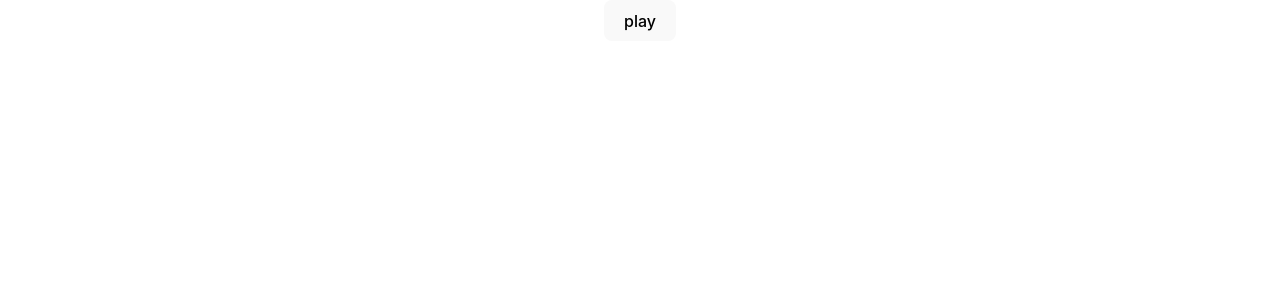
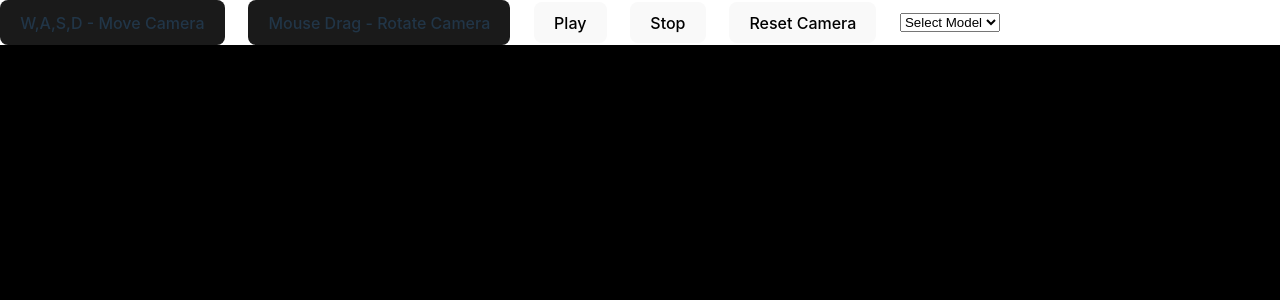
Before and after one commit to woq1124/tictactoe-player, a React (Vite) app: page / in a window 1280 px wide. Shown: the top 300 px of the page. Built offline with nearby package versions, Linux system fonts and the light colour scheme; no server answers.

Commit message:
feat: keyboard 입력 받아서 카메라 움직이게 feat: mouse drag 입력 받아서 카메라 방향 조정 feat: model select 할 수 있도록 추가 그런데 왜 스타레일 애들은 다리를 못쓰는 걸까...

```diff
--- a/src/components/MMDPlayer/MMDManager.ts
+++ b/src/components/MMDPlayer/MMDManager.ts
@@ -12,7 +12,7 @@ export class MMDManager {
   model: THREE.SkinnedMesh | null = null;
   mixer: THREE.AnimationMixer | null = null;
   animation: THREE.AnimationClip | null = null;
-
+  animationFrameId: number | null = null;
   audioListener = new THREE.AudioListener();
   audio = new THREE.Audio(this.audioListener);
 
@@ -23,7 +23,11 @@ export class MMDManager {
     this.lights.forEach((light) => this.scene.add(light));
   }
 
-  setCamera(params: { position?: [x: number, y: number, z: number]; aspect?: number }) {
+  setCamera(params: {
+    position?: [x: number, y: number, z: number];
+    lookAt?: [x: number, y: number, z: number];
+    aspect?: number;
+  }) {
     if (params.position) {
       this.camera.position.set(...params.position);
     }
@@ -31,11 +35,22 @@ export class MMDManager {
       this.camera.aspect = params.aspect;
       this.camera.updateProjectionMatrix();
     }
+    if (params.lookAt) {
+      this.camera.lookAt(...params.lookAt);
+    }
   }
 
-  async mount(container: HTMLElement) {
+  mount(container: HTMLElement) {
     this.renderer.setSize(container.clientWidth, container.clientHeight);
     container.appendChild(this.renderer.domElement);
+    this.render();
+  }
+
+  render() {
+    this.renderer.setAnimationLoop(() => {
+      this.renderer.render(this.scene, this.camera);
+      this.mixer?.update(1 / 120);
+    });
   }
 
   async loadModel(url: string, onProgress?: (progress: ProgressEvent) => void) {
@@ -45,9 +60,25 @@ export class MMDManager {
     this.renderer.render(this.scene, this.camera);
   }
 
+  unloadModel() {
+    if (!this.model) {
+      return;
+    }
+    this.scene.remove(this.model);
+    this.model.geometry.dispose();
+    if (Array.isArray(this.model.material)) {
+      this.model.material.forEach((material) => material.dispose());
+    } else {
+      this.model.material.dispose();
+    }
+    this.model = null;
+    this.mixer = null;
+  }
+
   async loadAnimation(url: string, onProgress?: (progress: ProgressEvent) => void) {
     if (!this.model || !this.mixer) {
-      throw new Error('Model is not loaded');
+      console.warn('Model or mixer is not loaded');
+      return;
     }
     this.animation = await new Promise((resolve, reject) => {
       this.mmdLoader.loadAnimation(
@@ -66,6 +97,11 @@ export class MMDManager {
     });
   }
 
+  unloadAnimation() {
+    this.animation && this.mixer?.uncacheAction(this.animation);
+    this.animation = null;
+  }
+
   async loadAudio(
     url: string,
     params?: { loop?: boolean; volume?: number },
@@ -76,7 +112,7 @@ export class MMDManager {
         url,
         (buffer) => {
           resolve(buffer);
-          this.audio.setLoop(params?.loop ?? false);
+          this.audio.setLoop(params?.loop ?? true);
           this.audio.setVolume(params?.volume ?? 0.5);
         },
         onProgress,
@@ -89,18 +125,30 @@ export class MMDManager {
 
   async play() {
     if (!this.model || !this.mixer || !this.animation) {
-      throw new Error('Model, mixer, or animation is not loaded');
+      console.warn('Model, mixer or animation is not loaded');
+      return;
     }
-    const animate = () => {
-      requestAnimationFrame(animate);
-      this.renderer.render(this.scene, this.camera);
-      this.mixer?.update(0.00833);
-    };
+
     this.mixer.clipAction(this.animation).play();
     const audioContext = new AudioContext();
     audioContext.resume().then(() => {
       this.audio.play();
-      setTimeout(animate, 250);
     });
   }
+
+  async stopAnimation() {
+    if (!this.model || !this.mixer || !this.animation) {
+      return;
+    }
+    this.mixer.existingAction(this.animation)?.stop();
+    this.audio.stop();
+    cancelAnimationFrame(this.animationFrameId!);
+  }
+
+  async dispose() {
+    this.stopAnimation();
+    this.unloadAnimation();
+    this.unloadModel();
+    this.renderer.dispose();
+  }
 }
--- a/src/components/MMDPlayer/MMDPlayer.css
+++ b/src/components/MMDPlayer/MMDPlayer.css
@@ -1,6 +1,38 @@
 .container {
+  display: flex;
+  flex-direction: column;
+  position: relative;
+  width: 100%;
+  height: 100%;
+}
+
+.player {
   position: relative;
   width: 100%;
   height: 100%;
   flex: 1 1 auto;
+  cursor: grab;
 }
+
+.player:active {
+  cursor: grabbing;
+}
+
+.controller {
+  width: 1000px;
+  display: flex;
+  justify-content: space-between;
+  align-items: center;
+}
+
+.controller > span {
+  border-radius: 8px;
+  border: 1px solid transparent;
+  padding: 0.6em 1.2em;
+  font-size: 1em;
+  font-weight: 500;
+  font-family: inherit;
+  background-color: #1a1a1a;
+  cursor: pointer;
+  transition: border-color 0.25s;
+}
--- a/src/components/MMDPlayer/MMDPlayer.tsx
+++ b/src/components/MMDPlayer/MMDPlayer.tsx
@@ -2,12 +2,21 @@ import { useCallback, useEffect, useRef } from 'react';
 import { MMDManager } from './MMDManager';
 import './MMDPlayer.css';
 
+const models = {
+  miku: '/models/miku/Miku_Hatsune_Ver2.pmd',
+  firefly: '/models/firefly/firefly.pmx',
+  tingyun: '/models/tingyun/tingyun.pmx',
+} as Record<string, string>;
+
 export function MMDPlayer() {
   const containerRef = useRef<HTMLDivElement>(null);
-  const mmdManagerRef = useRef(new MMDManager());
+  const mmdManagerRef = useRef<MMDManager>();
 
   useEffect(() => {
     const observer = new ResizeObserver(([container]) => {
+      if (!mmdManagerRef.current) {
+        return;
+      }
       const { width, height } = container.contentRect;
       mmdManagerRef.current.renderer.setSize(width, height);
       mmdManagerRef.current.setCamera({ aspect: width / height });
@@ -22,6 +31,9 @@ export function MMDPlayer() {
     if (!containerRef.current) {
       return;
     }
+    if (!mmdManagerRef.current) {
+      mmdManagerRef.current = new MMDManager();
+    }
     const container = containerRef.current;
     const mmdManager = mmdManagerRef.current;
 
@@ -29,32 +41,123 @@ export function MMDPlayer() {
     mmdManager.setCamera({ position: [0, 10, 20] });
 
     // FIXME: callback hell
-    mmdManager.loadModel('/models/miku/Miku_Hatsune_Ver2.pmd').then(() => {
+    mmdManager.loadModel(models.miku).then(() => {
       mmdManager.loadAnimation('/motions/rabbit-hole/rabbit-hole.vmd').then(() => {
-        mmdManager.loadAudio('/songs/rabbit-hole.mp3').then(() => {});
+        mmdManager.loadAudio('/songs/rabbit-hole.mp3').then(() => {
+          console.log('loaded');
+        });
       });
     });
 
     return () => {
-      mmdManager.renderer.dispose();
+      mmdManager.dispose();
+      mmdManagerRef.current = undefined;
       container.removeChild(mmdManager.renderer.domElement);
+    };
+  }, []);
+
+  useEffect(() => {
+    const container = containerRef.current;
+    const mmdManager = mmdManagerRef.current;
+    if (!container || !mmdManager) {
+      return () => {};
+    }
+    const keyboardHandler = (event: KeyboardEvent) => {
+      if (event.key === 'w') {
+        mmdManager.camera.translateZ(-1);
+      } else if (event.key === 's') {
+        mmdManager.camera.translateZ(1);
+      } else if (event.key === 'a') {
+        mmdManager.camera.translateX(-1);
+      } else if (event.key === 'd') {
+        mmdManager.camera.translateX(1);
+      }
+    };
+    window.addEventListener('keydown', keyboardHandler);
+
+    let isMouseDown = false;
+
+    const mouseDownHandler = () => {
+      isMouseDown = true;
+    };
+    const mouseMoveHandler = (event: MouseEvent) => {
+      if (isMouseDown) {
+        mmdManager.camera.rotateX(-event.movementY * 0.005);
+        mmdManager.camera.rotateY(-event.movementX * 0.005);
+        mmdManager.camera.updateProjectionMatrix();
+      }
+    };
+    const mouseUpHandler = () => {
+      isMouseDown = false;
+    };
+
+    container.addEventListener('mousedown', mouseDownHandler);
+    container.addEventListener('mousemove', mouseMoveHandler);
+    container.addEventListener('mouseup', mouseUpHandler);
+    return () => {
+      window.removeEventListener('keydown', keyboardHandler);
     };
   }, []);
 
   const handlePlay = useCallback(async () => {
     const mmdManager = mmdManagerRef.current;
-    if (!mmdManager.mixer || !mmdManager.animation) {
+    if (!mmdManager || !mmdManager.mixer || !mmdManager.animation) {
       return;
     }
     await mmdManager.play();
   }, []);
 
+  const handleStop = useCallback(() => {
+    const mmdManager = mmdManagerRef.current;
+    if (!mmdManager || !mmdManager.mixer || !mmdManager.animation) {
+      return;
+    }
+    mmdManager.stopAnimation();
+  }, []);
+
+  const handleCameraReset = useCallback(() => {
+    const mmdManager = mmdManagerRef.current;
+    if (!mmdManager) {
+      return;
+    }
+    mmdManager.setCamera({ position: [0, 10, 20] });
+    mmdManager.camera.lookAt(0, 10, 0);
+  }, []);
+
+  const handleSelectModel = useCallback(
+    async (e: React.ChangeEvent<HTMLSelectElement>) => {
+      const mmdManager = mmdManagerRef.current;
+      if (!mmdManager) {
+        return;
+      }
+      handleStop();
+      const model = e.target.value;
+      if (models[model]) {
+        mmdManager.unloadModel();
+        mmdManager.unloadAnimation();
+        await mmdManager.loadModel(models[model]);
+        await mmdManager.loadAnimation('/motions/rabbit-hole/rabbit-hole.vmd');
+      }
+    },
+    [handleStop],
+  );
+
   return (
-    <>
-      <div style={{ display: 'flex' }}>
-        <button onClick={handlePlay}>play</button>
+    <div className='container'>
+      <div className='controller'>
+        <span>W,A,S,D - Move Camera</span>
+        <span>Mouse Drag - Rotate Camera</span>
+        <button onClick={handlePlay}>Play</button>
+        <button onClick={handleStop}>Stop</button>
+        <button onClick={handleCameraReset}>Reset Camera</button>
+        <select onChange={handleSelectModel}>
+          <option value='0'>Select Model</option>
+          <option value='miku'>Miku</option>
+          <option value='firefly'>Firefly</option>
+          <option value='tingyun'>Tingyun</option>
+        </select>
       </div>
-      <div className='container' ref={containerRef}></div>
-    </>
+      <div className='player' ref={containerRef}></div>
+    </div>
   );
 }
```
